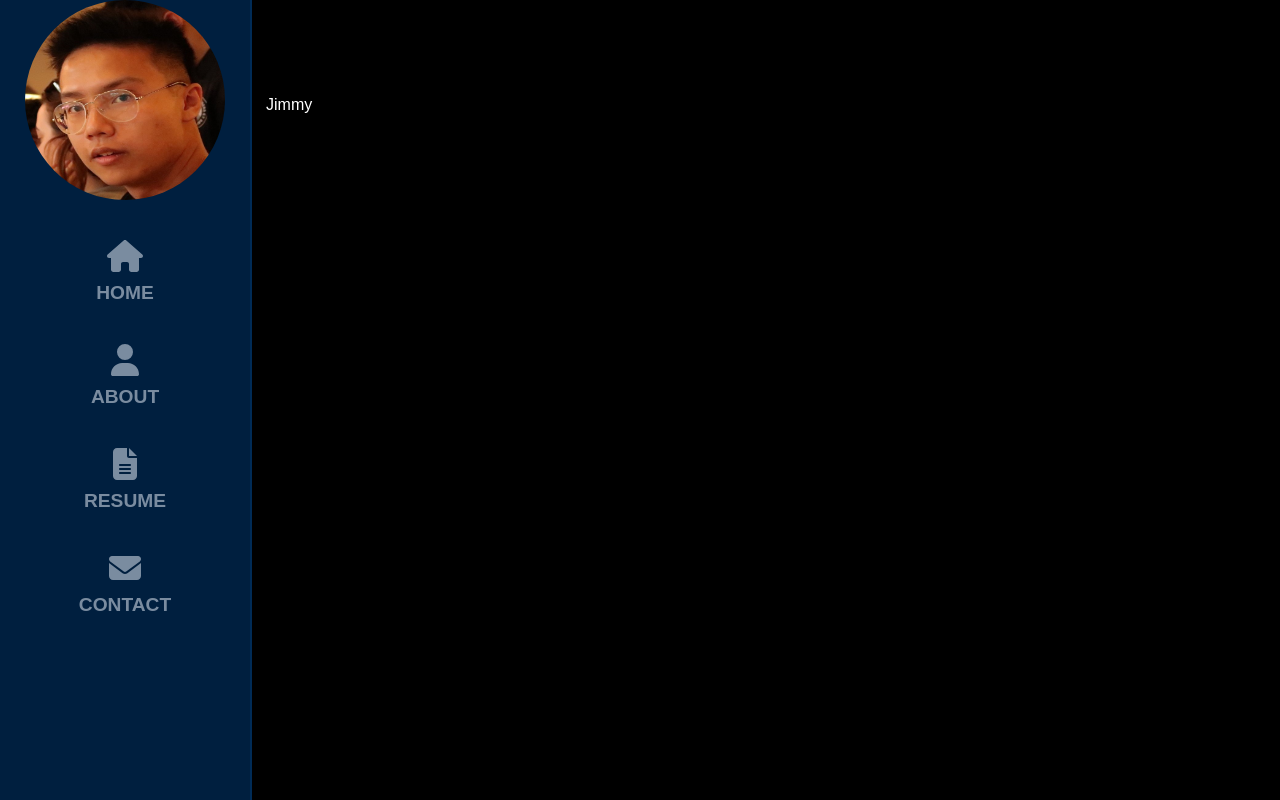
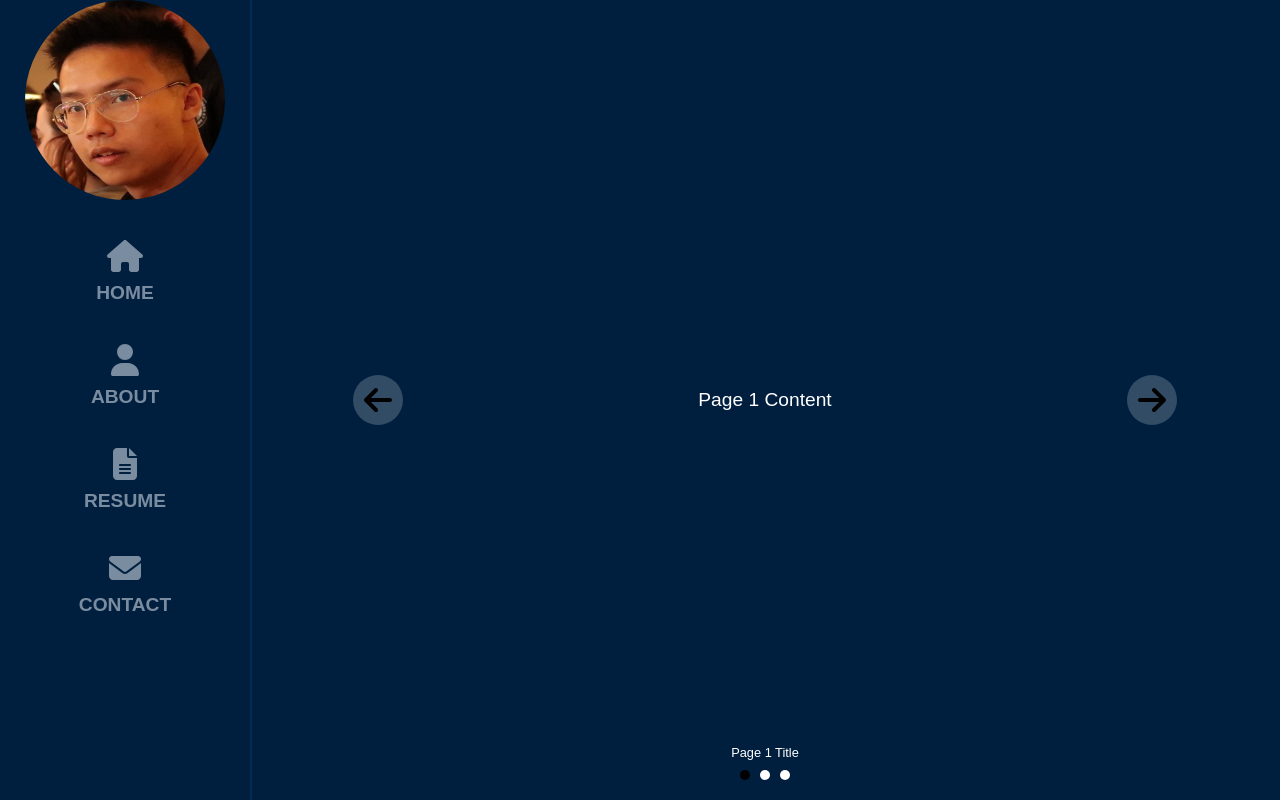
Before and after one commit to marcus2518/marcusphan, a React (Vite) app: page /resume in a window 1280 px wide. Built offline with nearby package versions, Linux system fonts and the light colour scheme.

Commit message:
Update resume page

```diff
--- a/package.json
+++ b/package.json
@@ -16,7 +16,8 @@
     "react": "^18.2.0",
     "react-bootstrap": "^2.10.3",
     "react-dom": "^18.2.0",
-    "react-router-bootstrap": "^0.26.2"
+    "react-router-bootstrap": "^0.26.2",
+    "react-spring": "^9.7.3"
   },
   "devDependencies": {
     "@types/node": "^20.14.6",
--- a/src/App.css
+++ b/src/App.css
@@ -1,11 +1,15 @@
-/* src/App.css */
-
-body {
+html,
+body,
+#root {
+  height: 100%;
   margin: 0;
   font-family: Arial, Helvetica, sans-serif;
-  background-color: #001f3f; /* Dark blue background */
-  color: white; /* White text color */
-  overflow: hidden; /* Prevent body from scrolling */
+  background-color: #001f3f;
+  /* Dark blue background */
+  color: white;
+  /* White text color */
+  overflow: hidden;
+  /* Prevent body from scrolling */
 }
 
 .app-container {
@@ -15,13 +19,19 @@ body {
 
 .content-container {
   flex: 1;
-  overflow-y: auto; /* Make this container scrollable */
-  margin-left: 250px; /* Adjust based on the width of your sidebar */
-  padding: 1rem;
-  background-color: #000000; /* Dark blue background */
+  display: flex;
+  /* Ensure the container's children can use flex properties */
+  flex-direction: column;
+  /* Stack children vertically */
+  overflow-y: auto;
+  /* Make this container scrollable */
+  margin-left: 250px;
+  background-color: #000000;
+  /* Dark background */
 }
 
 h1 {
   margin-top: 0;
-  color: white; /* Ensure headings are white */
+  color: white;
+  /* Ensure headings are white */
 }
--- a/src/index.css
+++ b/src/index.css
@@ -3,7 +3,8 @@
 body {
   margin: 0;
   font-family: Arial, Helvetica, sans-serif;
-  overflow: hidden; /* Prevent body from scrolling */
+  overflow: hidden;
+  /* Prevent body from scrolling */
 }
 
 .app-container {
@@ -14,8 +15,8 @@ body {
 
 .content-container {
   flex: 1;
-  overflow-y: auto; /* Make this container scrollable */
-  padding-top: 6rem; /* Adjust based on the height of your navbar */
+  overflow-y: auto;
+  /* Make this container scrollable */
 }
 
 h1 {
@@ -28,7 +29,8 @@ h1 {
   flex-direction: column;
   align-items: center;
   text-align: center;
-  border-bottom: 2px solid black; /* Add a black line at the bottom of the navbar */
+  border-bottom: 2px solid black;
+  /* Add a black line at the bottom of the navbar */
 }
 
 .navbar-brand img {
@@ -42,7 +44,8 @@ h1 {
 }
 
 .nav-link-custom {
-  font-size: 1.5rem; /* Big and prominent font size */
+  font-size: 1.5rem;
+  /* Big and prominent font size */
   color: black;
   padding: 0.5rem 1rem;
   text-transform: uppercase;
@@ -50,5 +53,6 @@ h1 {
 }
 
 .nav-link-custom:hover {
-  color: #ddd; /* Subtle hover effect */
+  color: #ddd;
+  /* Subtle hover effect */
 }
--- /dev/null
+++ b/src/pages/Resume.css
@@ -0,0 +1,100 @@
+.resume-container {
+    display: flex;
+    flex-direction: column;
+    align-items: center;
+    justify-content: center;
+    position: relative;
+    height: 100%;
+    width: 100%;
+    background-color: #001f3f;
+    /* Ensure it matches the background */
+    overflow: hidden;
+    /* Hide overflow to ensure smooth sliding */
+}
+
+.content-wrapper {
+    width: 100%;
+    height: 100%;
+    position: relative;
+    overflow: hidden;
+}
+
+.resume-content {
+    position: absolute;
+    width: 100%;
+    height: 100%;
+    display: flex;
+    align-items: center;
+    justify-content: center;
+    font-size: 1.2em;
+}
+
+.active {
+    transform: translateX(0);
+    opacity: 1;
+}
+
+.arrow {
+    cursor: pointer;
+    position: absolute;
+    top: 50%;
+    transform: translateY(-50%);
+    font-size: 2em;
+    width: 50px;
+    height: 50px;
+    border-radius: 50%;
+    background-color: rgba(255, 255, 255, 0.2);
+    display: flex;
+    justify-content: center;
+    align-items: center;
+    transition: background-color 0.3s;
+    z-index: 1;
+    /* Ensure arrows are above other elements */
+}
+
+.arrow:hover {
+    background-color: rgba(255, 255, 255, 0.5);
+}
+
+.arrow.left {
+    left: 10%;
+}
+
+.arrow.right {
+    right: 10%;
+}
+
+.arrow svg {
+    color: black;
+}
+
+.page-footer {
+    display: flex;
+    flex-direction: column;
+    align-items: center;
+    position: absolute;
+    bottom: 20px;
+}
+
+.page-title {
+    font-size: 0.8em;
+    margin-bottom: 10px;
+}
+
+.page-indicators {
+    display: flex;
+    justify-content: center;
+}
+
+.dot {
+    height: 10px;
+    width: 10px;
+    margin: 0 5px;
+    background-color: white;
+    border-radius: 50%;
+    display: inline-block;
+}
+
+.dot.active {
+    background-color: black;
+}
--- a/src/pages/Resume.tsx
+++ b/src/pages/Resume.tsx
@@ -1,7 +1,58 @@
-import React from "react";
+import React, { useState, useEffect } from "react";
+import { FontAwesomeIcon } from "@fortawesome/react-fontawesome";
+import { faArrowLeft, faArrowRight } from "@fortawesome/free-solid-svg-icons";
+import './Resume.css'; // Add a CSS file for styling;
+import { animated } from '@react-spring/web';
 
 const Resume: React.FC = () => {
-  return <div>Jimmy</div>;
+  const [currentPage, setCurrentPage] = useState(0);
+  const pages = [
+    { title: "Page 1 Title", content: "Page 1 Content" },
+    { title: "Page 2 Title", content: "Page 2 Content" },
+    { title: "Page 3 Title", content: "Page 3 Content" }
+  ]; // Add your resume content here
+
+  const handleKeyDown = (e: KeyboardEvent) => {
+    if (e.key === "ArrowLeft" && currentPage > 0) {
+      setCurrentPage(currentPage - 1);
+    } else if (e.key === "ArrowRight" && currentPage < pages.length - 1) {
+      setCurrentPage(currentPage + 1);
+    }
+  };
+
+  useEffect(() => {
+    window.addEventListener("keydown", handleKeyDown);
+    return () => {
+      window.removeEventListener("keydown", handleKeyDown);
+    };
+  }, [currentPage]);
+
+  return (
+    <div className="resume-container">
+      <div className="arrow left" onClick={() => setCurrentPage(Math.max(0, currentPage - 1))}>
+        <FontAwesomeIcon icon={faArrowLeft} />
+      </div>
+      <div className="content-wrapper">
+        <div className="resume-content active">
+          {pages[currentPage].content}
+        </div>
+      </div>
+      <div className="arrow right" onClick={() => setCurrentPage(Math.min(pages.length - 1, currentPage + 1))}>
+        <FontAwesomeIcon icon={faArrowRight} />
+      </div>
+      <div className="page-footer">
+        <div className="page-title">{pages[currentPage].title}</div>
+        <div className="page-indicators">
+          {pages.map((_, index) => (
+            <span
+              key={index}
+              className={`dot ${index === currentPage ? "active" : ""}`}
+            ></span>
+          ))}
+        </div>
+      </div>
+    </div>
+  );
 };
 
 export default Resume;
```
Also changed, not shown: src/components/AnimateOnScroll.tsx (added, +26 -0 lines), src/hooks/useElementOnScreen.ts (added, +37 -0 lines), 1 other file (tests, documents, lock files or other folders).
